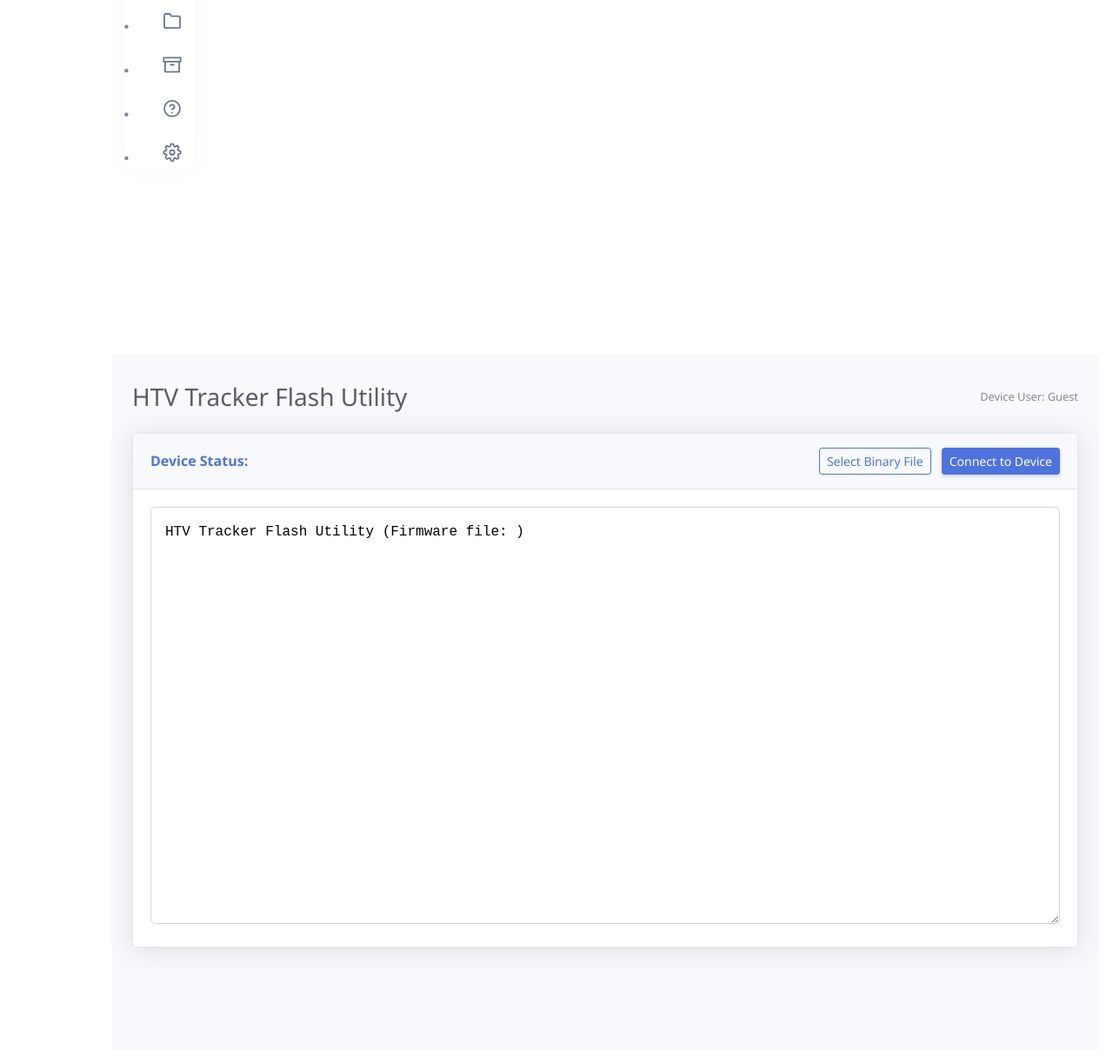
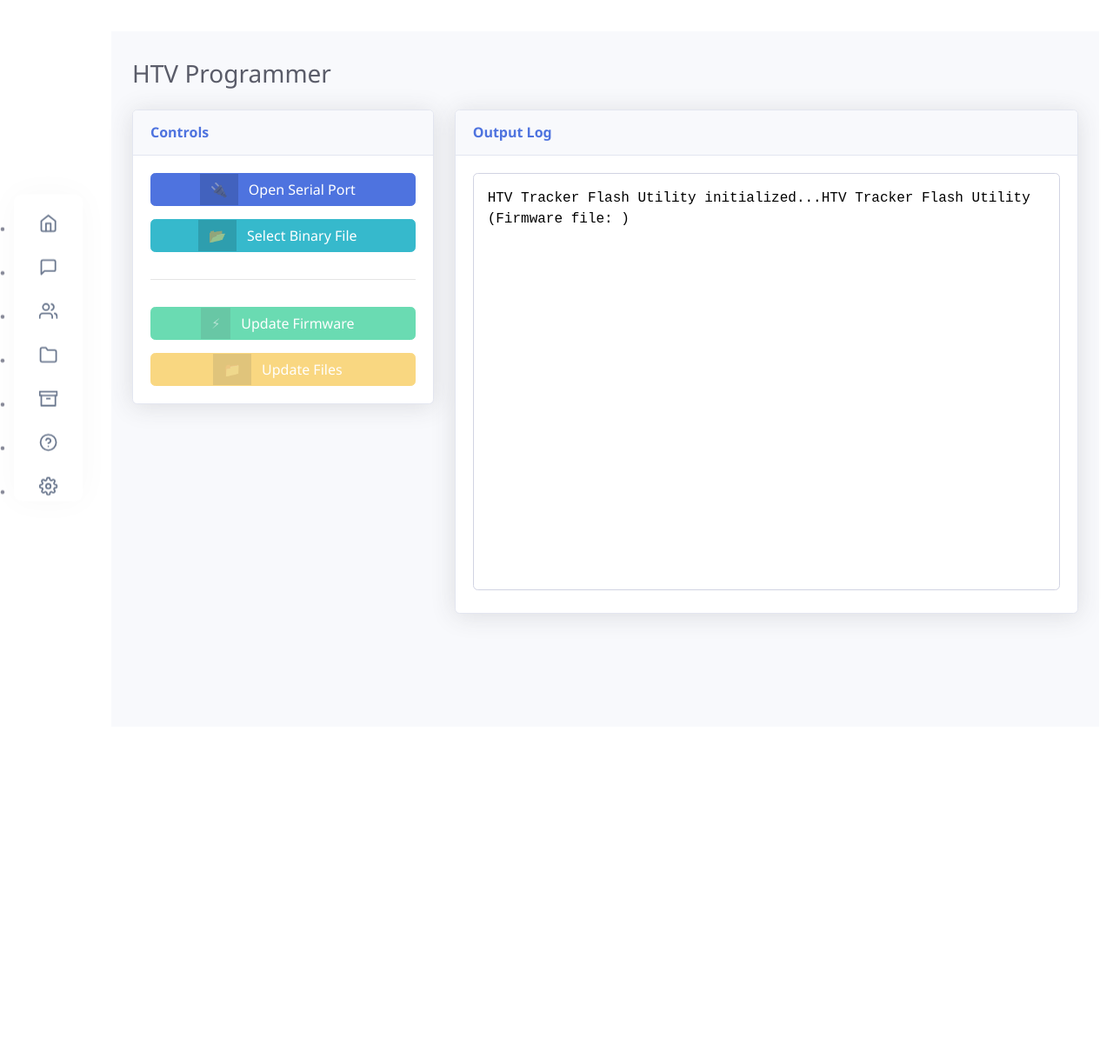
Before and after one commit to ShaheerAfzal/SE-Project-Unified-WebApp, a Django app: template templates/htv_tools/htv-programmer-index.html in a window 1280 px wide. Shown: the whole page at 87% size. After the commit the page ends 721 px from the top, so only its background shows below. Run offline with Django 5.2, Linux system fonts and the light colour scheme; the template is opened without the code that fills it, so the values that code supplies are empty; some libraries are stand-ins or nearby versions.

Commit message:
Fixed Navbar UI i htv programmer, htv config css not loading

```diff
--- a/templates/htv_tools/htv-programmer-index.html
+++ b/templates/htv_tools/htv-programmer-index.html
@@ -4,17 +4,58 @@
 {% block title %}HTV Tracker Flash Utility{% endblock %}
 
 {% block content %}
-<link rel="stylesheet" href="https://cdn.jsdelivr.net/npm/bootstrap@4.6.2/dist/css/bootstrap.min.css">
+<!-- REMOVED: Conflicting Bootstrap 4 CDN that breaks the Navbar -->
+<!-- <link rel="stylesheet" href="https://cdn.jsdelivr.net/npm/bootstrap@4.6.2/dist/css/bootstrap.min.css"> -->
+
+<!-- Load Tool-Specific CSS -->
 <link rel="stylesheet" href="{% static 'htv-tools-static/htv-programmer/CSS/admin-css.css' %}" />
 <link rel="stylesheet" href="{% static 'htv-tools-static/htv-programmer/CSS/style.css' %}" />
 
 <style>
+    /* CRITICAL FIX: Restore Navbar Positioning
+       The admin-css.css (SB Admin) defines a .navbar class that overrides our custom sidebar.
+       We must force our sidebar styles back with high specificity or !important.
+    */
+    body > .navbar, nav.navbar {
+        position: fixed !important;
+        left: 1rem !important;
+        top: 50% !important;
+        transform: translateY(-50%) scale(var(--navbar-scale, 1)) !important;
+        width: 5.5rem !important;
+        height: 24.5rem !important;
+        flex-direction: column !important; /* Restore vertical layout */
+        align-items: center !important;
+        padding: 0.5rem 0 !important;
+        background: #fff !important; /* Ensure background isn't overridden */
+        box-shadow: 0 0 40px rgba(0, 0, 0, 0.03) !important;
+        border-radius: 10px !important;
+        z-index: 1050 !important; /* Higher than SB Admin content */
+    }
+
+    /* Reset navbar items to prevent SB Admin horizontal layout interference */
+    .navbar__list {
+        display: flex !important;
+        flex-direction: column !important;
+        width: 100% !important;
+        height: 100% !important;
+        margin: 0 !important;
+        padding: 0 !important;
+        list-style: none !important;
+    }
+
+    /* Ensure the body margin respects the sidebar */
+    body {
+        margin-left: 7rem !important;
+    }
+
     /* Scope everything to prevent base CSS from breaking the tool UI */
     .htv-tool-isolation {
         font-family: 'Segoe UI', Tahoma, Geneva, Verdana, sans-serif;
         padding-top: 2rem;
         background-color: #f8f9fc;
         min-height: 100vh;
+        /* Ensure it doesn't overlap the navbar if fixed */
+        margin-top: 20px;
     }
 
     /* Force the DataBox to be responsive and fit the card */
@@ -27,57 +68,81 @@
         border: 1px solid #d1d3e2;
         padding: 1rem;
         border-radius: 0.35rem;
+        resize: none; /* Prevent manual resizing breaking layout */
     }
 
-    /* Retain original functional styles */
-    .Available { background-color: rgba(128, 255, 128, 0.2); color: rgb(64, 128, 92); }
-    .Missing { background-color: rgba(255, 128, 128, 0.2); color: rgb(255, 128, 128); }
+    /* Utility to color status text in the log if needed */
+    .log-error { color: #e74a3b; }
+    .log-success { color: #1cc88a; }
 </style>
 
 <div class="htv-tool-isolation">
     <div class="container-fluid">
+        <!-- Page Heading -->
         <div class="d-sm-flex align-items-center justify-content-between mb-4">
-            <h1 class="h3 mb-0 text-gray-800">HTV Tracker Flash Utility</h1>
-            <span class="text-muted small">Device User: {{ user.username|default:"Guest" }}</span>
+            <h1 class="h3 mb-0 text-gray-800">HTV Programmer</h1>
         </div>
 
-        <div id="errBanner" class="alert alert-danger" style="display: none;">
-            <span id="errBannerText"></span>
-            <button class="close" type="button"><span>×</span></button>
-        </div>
-        <div id="successBanner" class="alert alert-success" style="display: none;">
-            <span id="successBannerText"></span>
-            <button class="close hide-banner-btn" type="button"><span>×</span></button>
-        </div>
+        <div class="row">
+            <!-- Controls Card -->
+            <div class="col-xl-4 col-lg-5">
+                <div class="card shadow mb-4">
+                    <div class="card-header py-3 d-flex flex-row align-items-center justify-content-between">
+                        <h6 class="m-0 font-weight-bold text-primary">Controls</h6>
+                    </div>
+                    <div class="card-body">
+                        <div class="d-flex flex-column" style="gap: 15px;">
+                            <button id="openSerialPortBtn" class="btn btn-primary btn-icon-split">
+                                <span class="icon text-white-50">🔌</span>
+                                <span class="text">Open Serial Port</span>
+                            </button>
 
-        <div class="card shadow mb-4">
-            <div class="card-header py-3 d-flex flex-row align-items-center justify-content-between">
-                <div class="d-flex align-items-center">
-                    <h6 class="m-0 font-weight-bold text-primary">Device Status:</h6>
-                    <div id="deviceInfo" class="ml-3" style="display: none">
-                        <span id="boardType" class="badge badge-info"></span>
-                        <small class="text-dark ml-1">v<span id="majorVersion"></span>.<span id="minorVersion"></span></small>
+                            <button id="selectFileBtn" class="btn btn-info btn-icon-split">
+                                <span class="icon text-white-50">📂</span>
+                                <span class="text">Select Binary File</span>
+                            </button>
+
+                            <hr>
+
+                            <button id="updateFirmwareBtn" class="btn btn-success btn-icon-split" disabled>
+                                <span class="icon text-white-50">⚡</span>
+                                <span class="text">Update Firmware</span>
+                            </button>
+
+                            <button id="updateFilesBtn" class="btn btn-warning btn-icon-split" disabled>
+                                <span class="icon text-white-50">📁</span>
+                                <span class="text">Update Files</span>
+                            </button>
+                        </div>
                     </div>
                 </div>
-                <div class="dropdown no-arrow">
-                    <button class="btn btn-sm btn-outline-primary" id="selectFileBtn">Select Binary File</button>
-                    <button id="openSerialPortBtn" class="btn btn-sm btn-primary ml-2 shadow-sm">Connect to Device</button>
+            </div>
+
+            <!-- Output Log Card -->
+            <div class="col-xl-8 col-lg-7">
+                <div class="card shadow mb-4">
+                    <div class="card-header py-3">
+                        <h6 class="m-0 font-weight-bold text-primary">Output Log</h6>
+                    </div>
+                    <div class="card-body">
+                        <textarea id="dataBox" readonly>HTV Tracker Flash Utility initialized...</textarea>
+                    </div>
                 </div>
-            </div>
-            <div class="card-body">
-                <textarea id="dataBox" readonly></textarea>
             </div>
         </div>
     </div>
 </div>
 
+<!-- Modals -->
 <div class="modal fade" id="fileUploadModal" tabindex="-1" role="dialog" aria-hidden="true">
     <div class="modal-dialog modal-dialog-centered modal-sm" role="document">
         <div class="modal-content">
             <div class="modal-header"><h5 class="modal-title">Updating Files</h5></div>
             <div class="modal-body">
-                <p id="fileWritingLabel" class="small"></p>
-                <progress id="progressBarPrograms" value="0" max="100" class="w-100"></progress>
+                <p id="fileWritingLabel" class="small">Writing...</p>
+                <div class="progress">
+                    <div id="progressBarPrograms" class="progress-bar" role="progressbar" style="width: 0%" aria-valuenow="0" aria-valuemin="0" aria-valuemax="100"></div>
+                </div>
             </div>
         </div>
     </div>
@@ -88,14 +153,19 @@
         <div class="modal-content">
             <div class="modal-header"><h5 class="modal-title">Updating Firmware</h5></div>
             <div class="modal-body">
-                <p id="iapFlashCountLabel" class="small"></p>
-                <progress id="progressBarFirmware" value="0" max="100" class="w-100"></progress>
+                <p id="iapFlashCountLabel" class="small">Flashing...</p>
+                <div class="progress">
+                    <div id="progressBarFirmware" class="progress-bar bg-success" role="progressbar" style="width: 0%" aria-valuenow="0" aria-valuemin="0" aria-valuemax="100"></div>
+                </div>
             </div>
         </div>
     </div>
 </div>
 
+<!-- Scripts -->
 <script src="https://code.jquery.com/jquery-3.6.0.min.js"></script>
+<!-- Bootstrap JS (If base.html doesn't load it, we might need it for modals, but check conflicts first) -->
 <script src="https://cdn.jsdelivr.net/npm/bootstrap@4.6.2/dist/js/bootstrap.bundle.min.js"></script>
 <script src="{% static 'htv-tools-static/htv-programmer/JS/script.js' %}"></script>
+
 {% endblock %}
```
